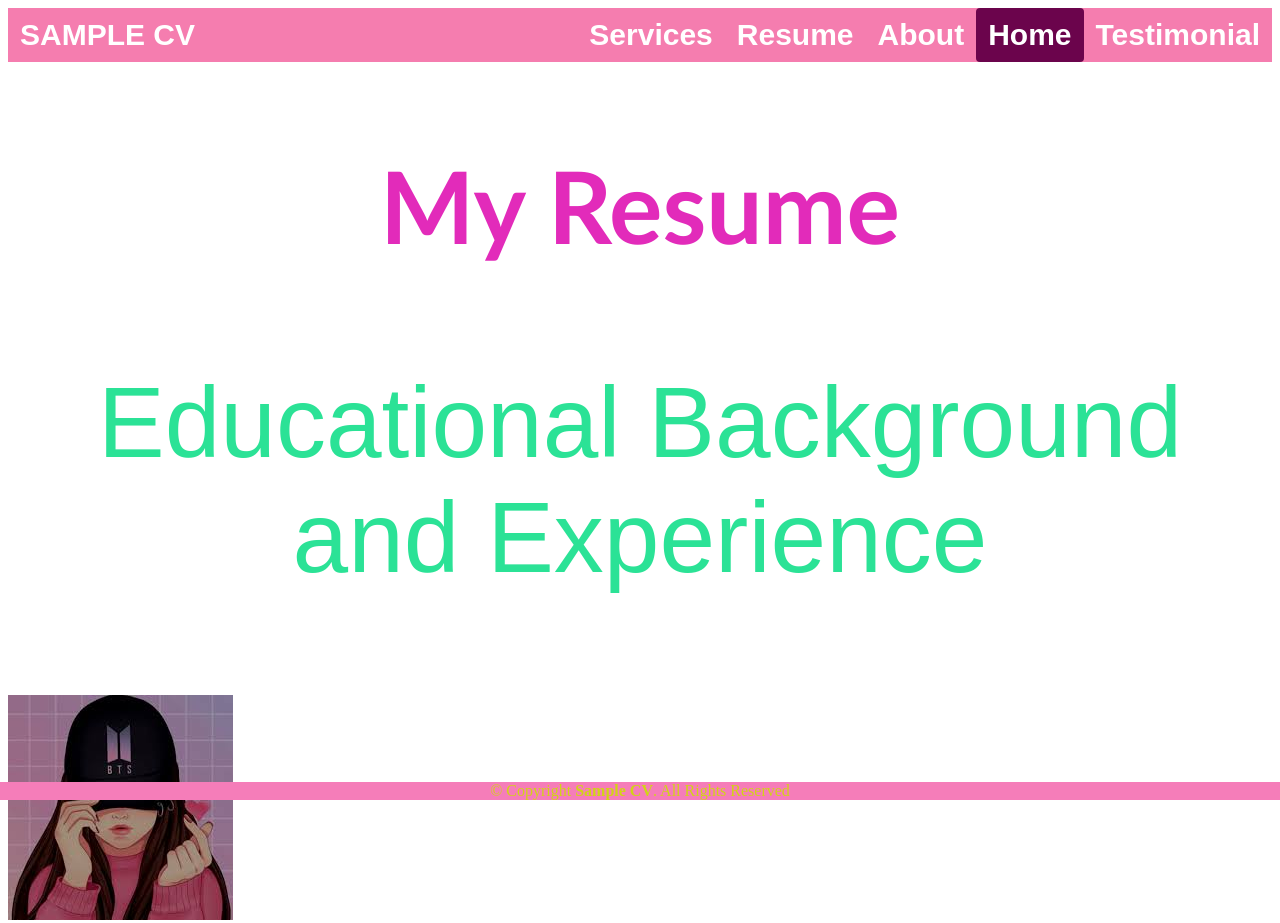
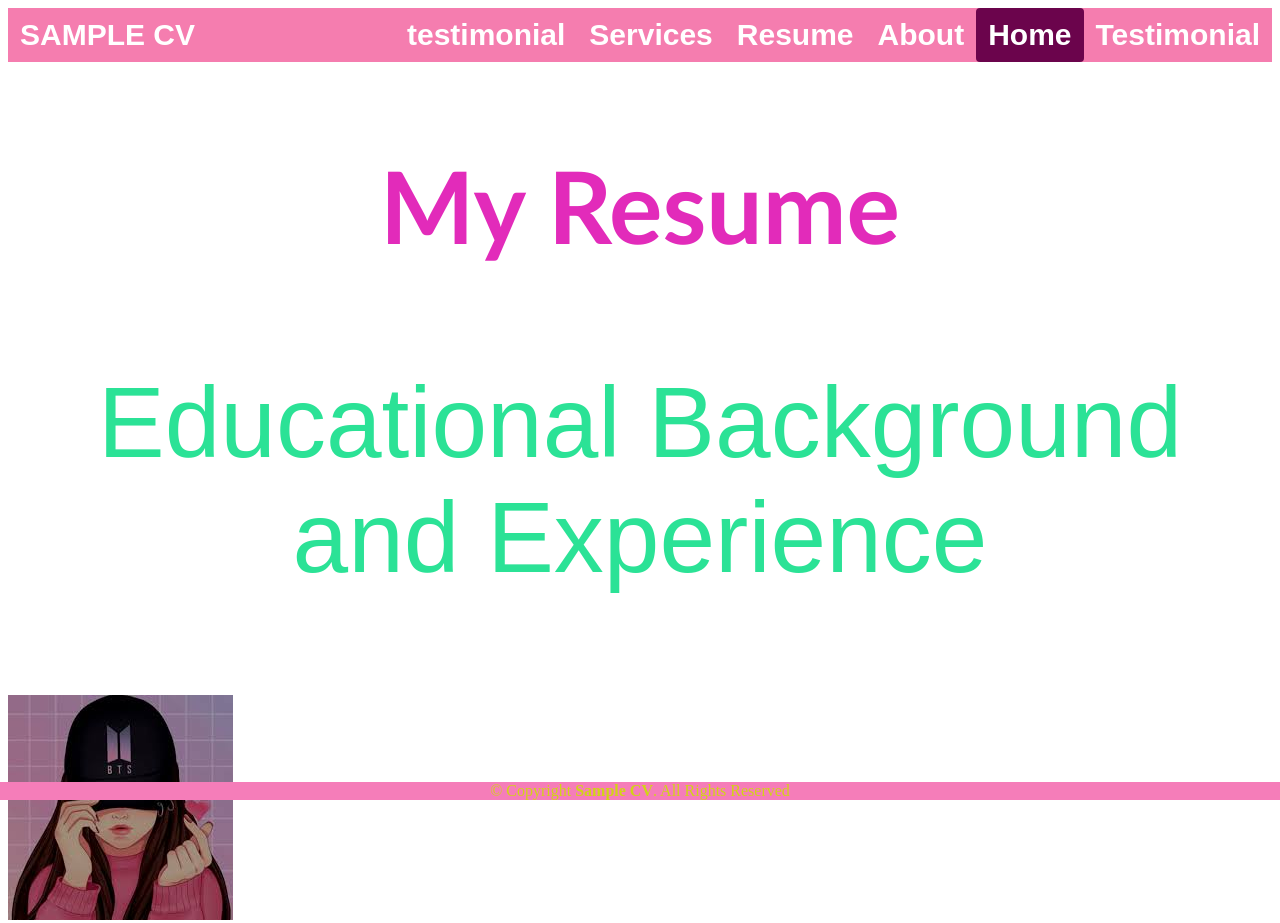
Before and after one commit to Claudine1112/new.github.io, a plain HTML site: page resume.html in a window 1280 px wide. Shown: the top 923 px of the page. Drawn offline with Linux system fonts and the light colour scheme.

Commit message:
Update resume.html

```diff
--- a/resume.html
+++ b/resume.html
@@ -13,6 +13,7 @@
                         <a href="index.html" class="logo">SAMPLE CV</a>
                     </div>
                 <div class="header-Right">
+                      <a href="testemonial.html">testimonial</a>
                     <a href="services.html">Services</a>
                     <a href="resume.html">Resume</a>
                     <a href="about.html">About</a>
```
